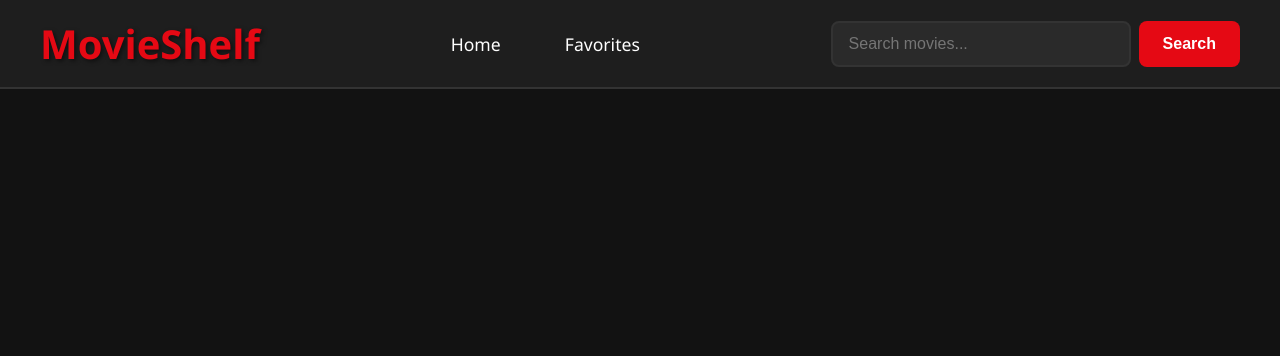
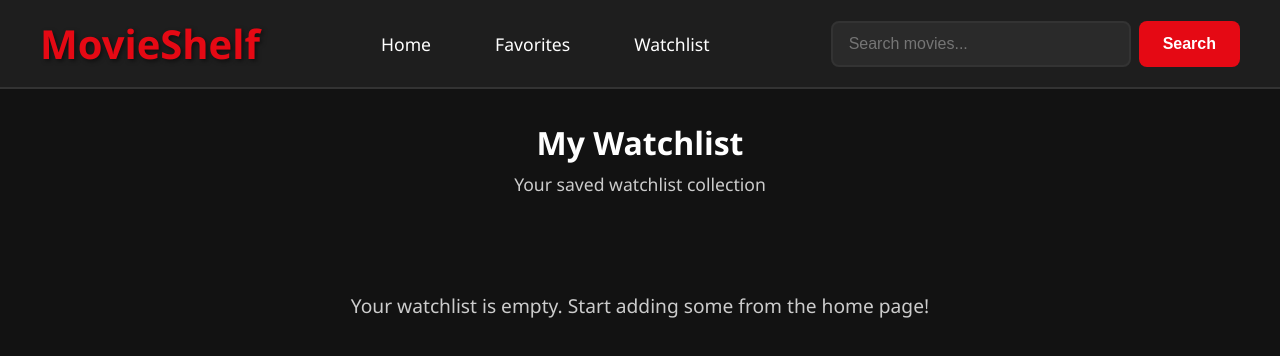
Before and after one commit to Frasse007/appdev2-watchlist, a React (Vite) app: page /watchlist in a window 1280 px wide. Shown: the top 356 px of the page. Built offline with nearby package versions, Linux system fonts and the light colour scheme; no server answers.

Commit message:
Add Watchlist page and route to it as well as link from header

```diff
--- a/src/App.jsx
+++ b/src/App.jsx
@@ -23,6 +23,7 @@ function App() {
           <Routes>
             <Route path="/" element={<Home searchResults={searchResults} />} />
             <Route path="/favorites" element={<Favorites />} />
+            <Route path="/watchlist" element={<Watchlist />}/>
           </Routes>
         </div>
       </Router>
--- a/src/components/Header.jsx
+++ b/src/components/Header.jsx
@@ -21,6 +21,7 @@ function Header({ onSearch }) {
         <nav className="nav-links">
           <Link to="/" className="nav-link">Home</Link>
           <Link to="/favorites" className="nav-link">Favorites</Link>
+          <Link to="/watchlist" className="nav-link">Watchlist</Link>
         </nav>
         <div className="search-container">
           <input
--- /dev/null
+++ b/src/pages/Watchlist.jsx
@@ -0,0 +1,25 @@
+import React from 'react';
+import MovieGrid from '../components/MovieGrid';
+import { useWatchList } from '../contexts/MovieContext';
+
+function Watchlist() {
+  const { watchList } = useWatchList();
+
+  return (
+    <main className="main-content">
+      <div className="content-header">
+        <h2>My Watchlist</h2>
+        <p>Your saved watchlist collection</p>
+      </div>
+      {watchList.length > 0 ? (
+        <MovieGrid movies={watchlist} />
+      ) : (
+        <div className="empty-state">
+          <p>Your watchlist is empty. Start adding some from the home page!</p>
+        </div>
+      )}
+    </main>
+  );
+}
+
+export default Watchlist;
```
